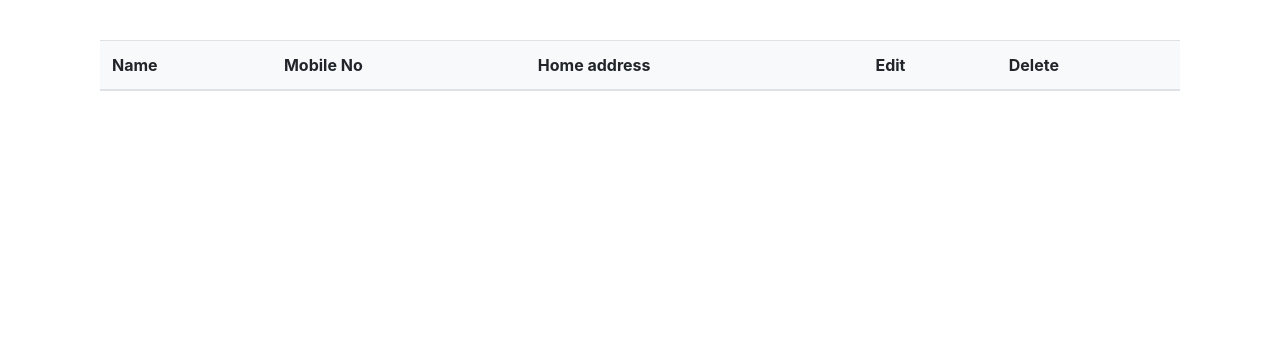
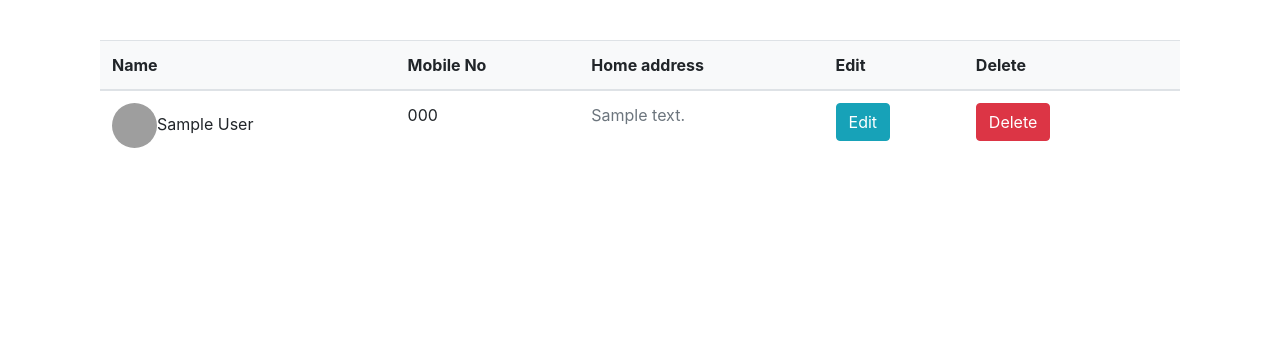
Before and after one commit to Akashdhiman18/Contact_management_system, a Flask app: page /users in a window 1280 px wide. Shown: the part 60-420 px from the top of the page. Run offline with Flask 3, Linux system fonts and the light colour scheme; tables that the repository leaves empty hold one stand-in row (values such as "Sample post"); lists and menus that the app fills with data are empty; some libraries are stand-ins or nearby versions; grey boxes are pictures that could not be loaded.

Commit message:
List of contacts is showing contacts. Image is pending

```diff
--- a/app.py
+++ b/app.py
@@ -13,7 +13,7 @@
 app.config['UPLOAD_FOLDER'] = 'static/uploads'
 
 # Database configuration
-app.config["SQLALCHEMY_DATABASE_URI"] = "postgresql://postgres:dhiman223@localhost:5432/contactsdb"
+app.config["SQLALCHEMY_DATABASE_URI"] = "postgresql://domadmin:2021Shades@localhost:5432/contactsdb"
 app.config["SQLALCHEMY_TRACK_MODIFICATIONS"] = False
 
 # Initialize the database
@@ -168,8 +168,8 @@
         userdatatochange.email_address = updatedemailaddressofuser
         db.session.commit()
 
-        usersdata = Contacts.query.all()
-        return render_template('users.html', usersdata=usersdata)
+        contacts = Contacts.query.all()
+        return render_template('users.html', contacts=contacts)
 
 @app.route('/deletecheck', methods=['POST', 'GET'])
 def deletecheck():
@@ -188,8 +188,8 @@
         db.session.delete(userdata)
         db.session.commit()
 
-        usersdata = Contacts.query.order_by(Contacts.id).all()
-        return render_template('users.html', usersdata=usersdata)
+        contacts = Contacts.query.all()
+        return render_template('users.html', contacts=contacts)
 
     return "<h4>User delete page</h4>"
 
--- a/templates/users.html
+++ b/templates/users.html
@@ -36,7 +36,7 @@
   </tr>
 </thead>
 <tbody>
-  {% for user_item in usersdata %}
+  {% for user_item in contacts %}
   <tr>
     <td>
       <div class="d-flex align-items-center">
@@ -60,12 +60,12 @@
     </td>
 
     <td>
-      <button type="button" class="btn btn-info">Edit</button>
-
+      <a class="btn btn-info" href="/edit-user?ID={{user_item.contact_id}}">Edit</a>
      </td>
      <td>
-       <button type="button" class="btn btn-danger">Delete</button>
-        </td>
+
+       <a class="btn btn-danger" href="{{url_for('deletecheck')}}?ID={{user_item.contact_id}}">Delete</a>
+    </td>
   </tr>
   {% endfor %}
 </tbody>
```
